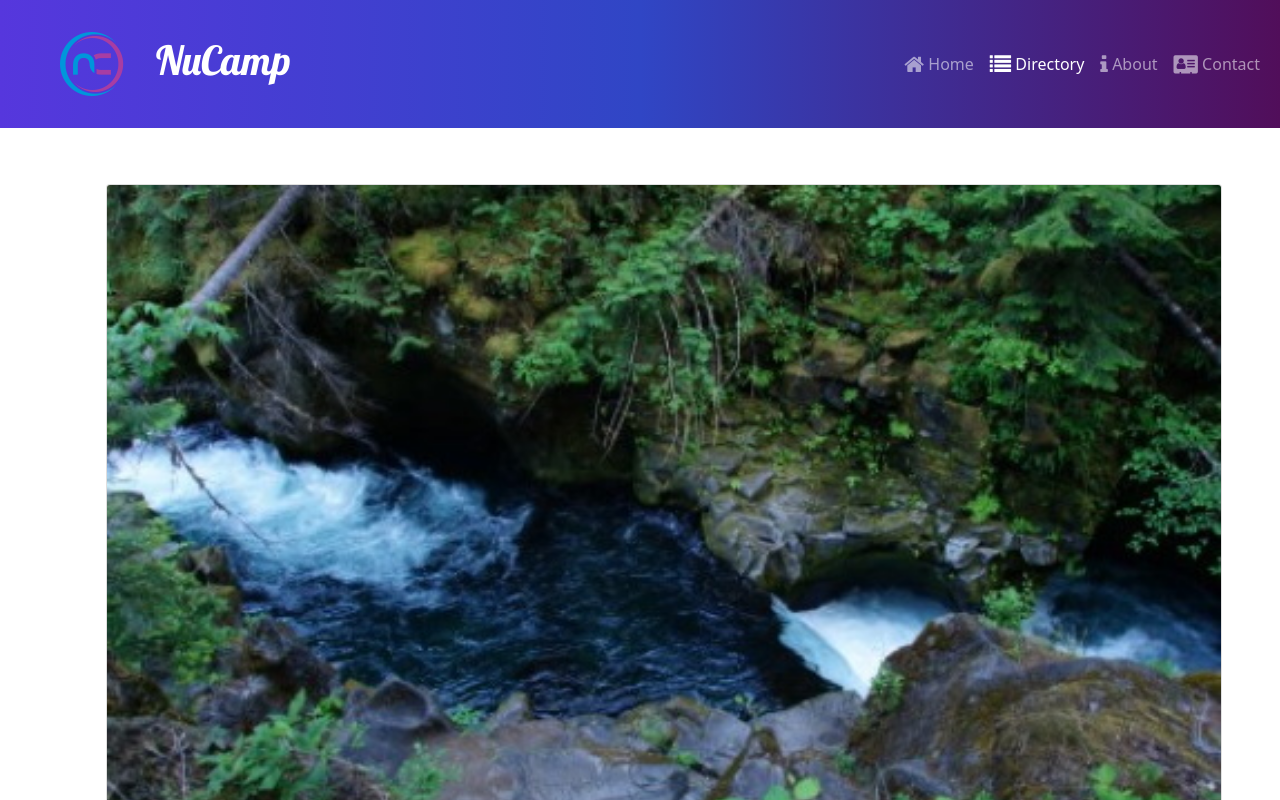
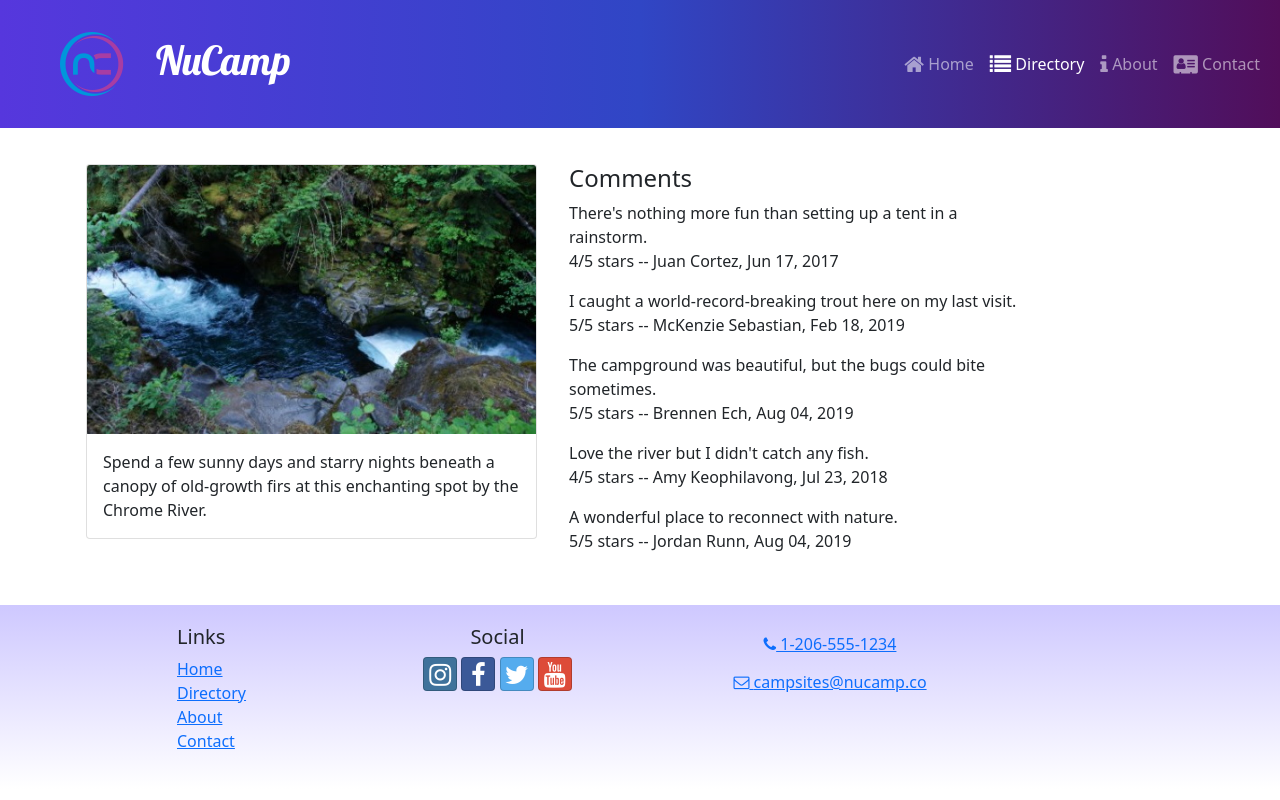
Before and after one commit to jasonschaeffer/3-react, a React (Create React App) app in the folder nucampsite/: page /directory/1 in a window 1280 px wide. Shown: the top 800 px of the page. Built offline with nearby package versions, Linux system fonts and the light colour scheme.

Commit message:
Comments

```diff
--- a/nucampsite/src/features/campsites/CampsiteDetail.js
+++ b/nucampsite/src/features/campsites/CampsiteDetail.js
@@ -4,7 +4,7 @@
     const { image, name, description } = campsite;
 
     return (
-        <Col md="12" className="m-4">
+        <Col md="5" className="m-1">
             <Card>
                 <CardImg top src={image} alt={name} />
                 <CardBody>
--- /dev/null
+++ b/nucampsite/src/features/comments/Comment.js
@@ -0,0 +1,15 @@
+import { formatDate } from "../../utils/formatDate";
+
+const Comment = ({ comment }) => {
+    const { text: commentText, rating, author, date } = comment;
+
+    return (
+        <p>
+            {commentText}
+            <br />
+            {rating}/5 stars -- {author}, {formatDate(date)}
+        </p>
+    );
+};
+
+export default Comment;
--- /dev/null
+++ b/nucampsite/src/features/comments/CommentsList.js
@@ -0,0 +1,25 @@
+import { Col } from "reactstrap";
+import Comment from "./Comment";
+import { selectCommentsByCampsiteId } from "./commentsSlice";
+
+const CommentsList = ({ campsiteId }) => {
+    const comments = selectCommentsByCampsiteId(campsiteId);
+
+    if (comments && comments.length > 0) {
+        return (
+            <Col md="5" className="m-1">
+                <h4>Comments</h4>
+                {comments.map((comment) => {
+                    return <Comment key={comment.id} comment={comment} />;
+                })}
+            </Col>
+        );
+    }
+    return (
+        <Col md="5" className="m-1">
+            There are no comments for this campsite yet.
+        </Col>
+    );
+};
+
+export default CommentsList;
--- /dev/null
+++ b/nucampsite/src/features/comments/commentsSlice.js
@@ -0,0 +1,7 @@
+import { COMMENTS } from "../../app/shared/COMMENTS";
+
+export const selectCommentsByCampsiteId = (campsiteId) => {
+    return COMMENTS.filter(
+        (comment) => comment.campsiteId === parseInt(campsiteId)
+    );
+};
--- a/nucampsite/src/pages/CampsiteDetailPage.js
+++ b/nucampsite/src/pages/CampsiteDetailPage.js
@@ -2,6 +2,7 @@
 import { useParams } from "react-router-dom";
 import { selectCampsiteById } from "../features/campsites/campsitesSlice";
 import CampsiteDetail from "../features/campsites/CampsiteDetail";
+import CommentsList from "../features/comments/CommentsList";
 
 const CampsiteDetailPage = () => {
     const { campsiteId } = useParams();
@@ -11,6 +12,7 @@
         <Container>
             <Row>
                 <CampsiteDetail campsite={campsite} />
+                <CommentsList campsiteId={campsiteId} />
             </Row>
         </Container>
     );
--- /dev/null
+++ b/nucampsite/src/utils/formatDate.js
@@ -0,0 +1,7 @@
+export const formatDate = (date) => {
+    return new Intl.DateTimeFormat("en-US", {
+        year: "numeric",
+        month: "short",
+        day: "2-digit",
+    }).format(new Date(Date.parse(date)));
+};
```
